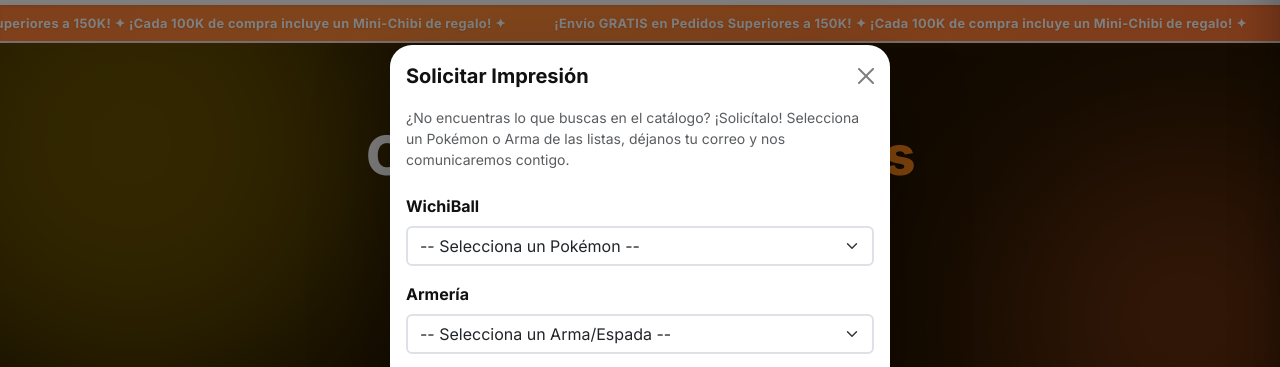
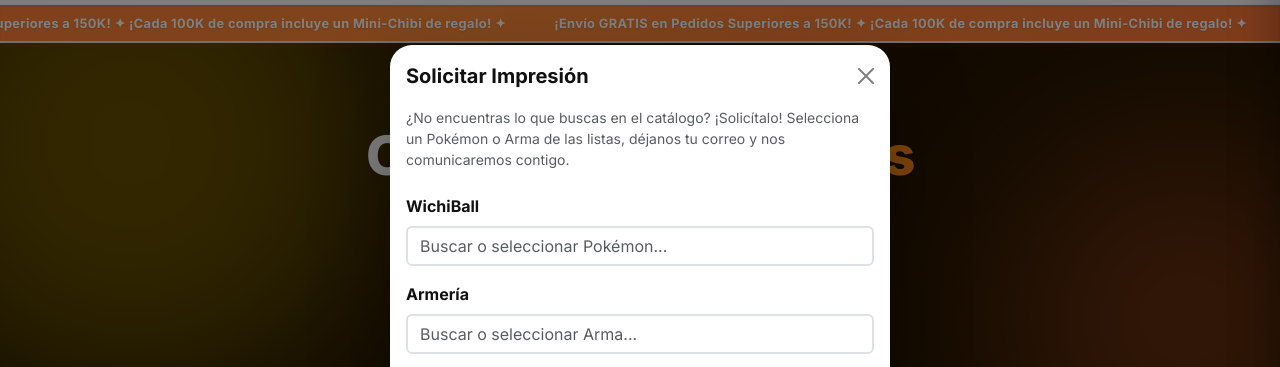
Before and after one commit to cr1c4rd0/wichiprints.github.io, a plain HTML site: page index.html in a window 1280 px wide. Both pictures are taken after a click on the button "Solicitar Impresión". Shown: the part 117-484 px from the top of the page. Drawn offline with nearby package versions, Linux system fonts and the light colour scheme.

Commit message:
feat: implement searchable datalist inputs for Pokémon and Armería requests with dynamic selection modules

```diff
--- a/index.html
+++ b/index.html
@@ -195,15 +195,13 @@
                     </p>
                     <div class="mb-3">
                         <label for="reqPokemon" class="form-label fw-bold">WichiBall</label>
-                        <select id="reqPokemon" class="form-select border-2">
-                            <option value="">Cargando Pokémon...</option>
-                        </select>
+                        <input type="text" id="reqPokemon" list="listPokemon" class="form-control border-2" placeholder="Buscar o seleccionar Pokémon..." autocomplete="off">
+                        <datalist id="listPokemon"></datalist>
                     </div>
                     <div class="mb-3">
                         <label for="reqArmeria" class="form-label fw-bold">Armería</label>
-                        <select id="reqArmeria" class="form-select border-2">
-                            <option value="">Cargando Armería...</option>
-                        </select>
+                        <input type="text" id="reqArmeria" list="listArmeria" class="form-control border-2" placeholder="Buscar o seleccionar Arma..." autocomplete="off">
+                        <datalist id="listArmeria"></datalist>
                     </div>
                     <div class="mb-4">
                         <label for="reqEmail" class="form-label fw-bold">Tu Correo Electrónico</label>
@@ -277,6 +275,8 @@
     <script src="https://cdn.jsdelivr.net/npm/bootstrap@5.3.2/dist/js/bootstrap.bundle.min.js"></script>
 
     <!-- App scripts (orden de dependencias) -->
+    <script src="js/data/pokemon.js"></script>
+    <script src="js/data/armeria.js"></script>
     <script src="js/data/products.js"></script>
     <script src="js/modules/gallery.js"></script>
     <script src="js/modules/whatsapp.js"></script>
--- /dev/null
+++ b/js/data/armeria.js
@@ -0,0 +1,44 @@
+const armeriaList = [
+  "Haguro Tonbo - Katana de Lisa Yadomaru - Bleach",
+  "La espada de Eowyn - El Señor de los Anillos (LOTR)",
+  "Escopeta de Genya Shinazugawa - Demon Slayer",
+  "Cuchillo mata demonios - Sobrenatural",
+  "Ruri'iro Kujaku - Katana de Yumichika Ayasegawa - Bleach",
+  "Katana de Genya Shinazugawa - Cazadora de demonios",
+  "Tensa Zangetsu - Katana de Ichigo (Bankai) - Bleach",
+  "Skyward Master Sword - La leyenda de Zelda",
+  "Tiburon - Nivel Harribel's Sword - Bleach",
+  "Katana de Shinobu Kocho - Demon Slayer",
+  "Sento - Katana de kenshi - Mortal Kombat",
+  "Zangetsu - La espada de Ichigo (Shikai) - Bleach",
+  "Hattori Hanzo katana de Beatrix Kiddo - Kill Bill",
+  "Azotador y hacha con pinchos de Gyomei Himejima - Matademonios",
+  "Hozukimaru - Lanza de Ikkaku Madarame - Bleach",
+  "Espada de Altair - Assassin's Creed",
+  "Espada del Augurio - Forma Daga - Thundercats",
+  "Aguja - Espada del Avispón - Canción de seda del Caballero Hueco",
+  "El cuchillo de John Rambo - Rambo: First Blood Part II",
+  "Minazuki - Katana de Unohana - Bleach",
+  "Katana de Psylocke -Retro X-Uniforme - Marvel Rivals",
+  "Night Sky Sword - La espada de Kirito - Alicización de Sword Art Online",
+  "La espada de Rumi - KPop Demon Hunters",
+  "Excalibur - La espada de Arthur Boyle - Fire Force",
+  "Las dagas de Thorfinn - Saga de Vinlandia",
+  "Tobiume - Katana de Momo Hinamori - Bleach",
+  "Sandai Kitetsu - La Katana Maldita de Zoro - One Piece",
+  "La espada de Faramir - El Señor de los Anillos",
+  "Katana de 2B - Nier Automata",
+  "Wado Ichimonji - Katana de Zoro - One Piece",
+  "Katana de Psylocke (Venganza) - Marvel Rivals",
+  "Angel Blade - Sobrenatural",
+  "Espada de Trancos - LOTR",
+  "Espada de Obanai Iguro - Matademonios",
+  "La espada de Trafalgar D. Law - One Piece",
+  "Hadhafang - Espada de Arwen - LOTR",
+  "ICE - La espada de Eddard Stark - Juego de Tronos",
+  "Aerondight - Espada de plata - The Witcher",
+  "Espada del Rey Brujo - LOTR",
+  "Gonryomaru - La espada de Chojiro Sasakibe - Bleach",
+  "La espada de acero de Geralt - The Witcher 3",
+  "kurgan's Sword - Highlander"
+];
--- a/js/data/armeria.json
+++ /dev/null
@@ -1,24 +0,0 @@
-[
-  "Espada Maestra (The Legend of Zelda)",
-  "Espada de Energía (Halo)",
-  "Frostmourne (World of Warcraft)",
-  "Keyblade (Kingdom Hearts)",
-  "Buster Sword (Final Fantasy VII)",
-  "Yamato (Devil May Cry)",
-  "Rebellion (Devil May Cry)",
-  "Espada de Finn (Adventure Time)",
-  "Kusabimaru (Sekiro)",
-  "Mortal Blade (Sekiro)",
-  "Dark Repulser (Sword Art Online)",
-  "Elucidator (Sword Art Online)",
-  "Katana de Zoro - Wado Ichimonji (One Piece)",
-  "Katana de Zoro - Sandai Kitetsu (One Piece)",
-  "Katana de Zoro - Enma (One Piece)",
-  "Zangetsu (Bleach)",
-  "Nichirin de Tanjiro (Demon Slayer)",
-  "Nichirin de Zenitsu (Demon Slayer)",
-  "Nichirin de Rengoku (Demon Slayer)",
-  "Espada de Guts - Dragon Slayer (Berserk)",
-  "Daga de Kratos - Blades of Chaos (God of War)",
-  "Leviathan Axe (God of War)"
-]
--- /dev/null
+++ b/js/data/pokemon.js
@@ -0,0 +1,219 @@
+const pokemonList = [
+  "Quilava",
+  "Empoleon",
+  "Oshawott",
+  "Riolu",
+  "Infernape",
+  "Zeraora",
+  "Tangela",
+  "Charizard Clone",
+  "Blastoise Clone",
+  "Venusaur Clone",
+  "Elekid",
+  "Hypno",
+  "Drowzee",
+  "Torterra",
+  "Mega Charizard Y",
+  "Mr. Mime",
+  "Reshiram",
+  "Annihilape",
+  "Mega Rayquaza",
+  "Golem",
+  "Graveler",
+  "Scizor",
+  "Jolteon",
+  "Geodude",
+  "Venusaur",
+  "Gyarados",
+  "Haunter",
+  "Giratina",
+  "Magmar",
+  "Slowbro",
+  "Slowpoke",
+  "Mudkip",
+  "Milotic",
+  "Mimikyu",
+  "Golbat",
+  "Seaking",
+  "Goldeen",
+  "Houndoom",
+  "Houndour",
+  "Luxray",
+  "Porygon",
+  "Aerodactyl",
+  "Tentacool",
+  "Sprigatito",
+  "Deoxys",
+  "Seadra",
+  "Horsea",
+  "Galarian Ponyta",
+  "Charizard",
+  "Muk",
+  "Bidoof",
+  "Bulbasaur - Rose",
+  "Chandelure",
+  "Grimer",
+  "Zoroark",
+  "Zorua",
+  "Kangaskhan",
+  "Trubbish",
+  "Starmie",
+  "Tinkaton",
+  "Staryu",
+  "Mega Blastoise",
+  "Pichu",
+  "Kingler",
+  "Krabby",
+  "Blaziken",
+  "Electabuzz",
+  "Magnemite",
+  "Bulbasaur - Halloween",
+  "Wartortle",
+  "Ivysaur",
+  "Ash-Greninja",
+  "Kyogre",
+  "Cloyster",
+  "Bulbasaur - Christmas",
+  "Shellder",
+  "Charmander",
+  "Psyduck",
+  "Furret",
+  "Arcanine",
+  "Salamence",
+  "Ceruledge",
+  "Exeggutor",
+  "Sylveon",
+  "Exeggcute",
+  "Victreebel",
+  "Abra",
+  "Chikorita",
+  "Weepinbell",
+  "Bellsprout",
+  "Tauros",
+  "Charmeleon",
+  "Wooper",
+  "Mega Lucario",
+  "Latios",
+  "Latias",
+  "Poliwrath",
+  "Poliwhirl",
+  "Dragapult",
+  "Mega Raichu X",
+  "Primeape",
+  "Mankey",
+  "Mega Raichu Y",
+  "Palkia",
+  "Machamp",
+  "Machoke",
+  "Machop",
+  "Celebi",
+  "Totodile",
+  "Dugtrio",
+  "Scyther",
+  "Metagross",
+  "Diglett",
+  "Mega Gengar",
+  "Zekrom",
+  "Garchomp",
+  "Dialga",
+  "Tyranitar",
+  "Raikou",
+  "Cyndaquil",
+  "Mega Charizard X",
+  "Absol",
+  "Piplup",
+  "Arceus",
+  "Venomoth",
+  "Marowak",
+  "Venonat",
+  "Parasect",
+  "Suicune",
+  "Poliwag",
+  "Paras",
+  "Cubone",
+  "Lapras",
+  "Moltres",
+  "Electrode",
+  "Ninetales",
+  "Voltorb",
+  "Vulpix",
+  "Gardevoir",
+  "Darkrai",
+  "Jirachi",
+  "Ho-Oh",
+  "Entei",
+  "Zapdos",
+  "Zubat",
+  "Wigglytuff",
+  "Clefable",
+  "Clefairy",
+  "Greninja",
+  "Oddish",
+  "Articuno",
+  "Togepi",
+  "Pinsir",
+  "Weezing",
+  "Koffing",
+  "Magneton",
+  "Gloom",
+  "Nidoking",
+  "Nidorino",
+  "Nidoran♂",
+  "Vileplume",
+  "Jigglypuff",
+  "Glaceon",
+  "Persian",
+  "Nidoqueen",
+  "Nidorina",
+  "Chansey",
+  "Rayquaza",
+  "Ditto",
+  "Umbreon",
+  "Mewtwo",
+  "Snorlax",
+  "Leafeon",
+  "Lugia",
+  "Groudon",
+  "Bulbasaur",
+  "Squirtle",
+  "Blastoise",
+  "Caterpie",
+  "Metapod",
+  "Butterfree",
+  "Weedle",
+  "Kakuna",
+  "Beedrill",
+  "Pidgey",
+  "Pidgeotto",
+  "Pidgeot",
+  "Rattata",
+  "Raticate",
+  "Spearow",
+  "Fearow",
+  "Ekans",
+  "Arbok",
+  "Pikachu",
+  "Pikachu - Female",
+  "Raichu",
+  "Sandshrew",
+  "Sandslash",
+  "Nidoran♀",
+  "Meowth",
+  "Golduck",
+  "Growlithe",
+  "Kadabra",
+  "Alakazam",
+  "Gastly",
+  "Gengar",
+  "Onix",
+  "Magikarp",
+  "Eevee",
+  "Vaporeon",
+  "Flareon",
+  "Dratini",
+  "Dragonair",
+  "Dragonite",
+  "Mew",
+  "Espeon",
+  "Lucario"
+];
--- a/js/data/pokemon.json
+++ /dev/null
@@ -1,13 +0,0 @@
-[
-  "Bulbasaur", "Ivysaur", "Venusaur", "Charmander", "Charmeleon", "Charizard",
-  "Squirtle", "Wartortle", "Blastoise", "Caterpie", "Metapod", "Butterfree",
-  "Weedle", "Kakuna", "Beedrill", "Pidgey", "Pidgeotto", "Pidgeot", "Rattata", "Raticate",
-  "Pikachu", "Raichu", "Snorlax", "Mewtwo", "Mew", "Lugia", "Ho-Oh", "Rayquaza",
-  "Lucario", "Greninja", "Gengar", "Eevee", "Vaporeon", "Jolteon", "Flareon",
-  "Espeon", "Umbreon", "Leafeon", "Glaceon", "Sylveon", "Togepi", "Celebi",
-  "Jirachi", "Deoxys", "Arceus", "Garchomp", "Gyarados", "Dragonite", "Tyranitar",
-  "Metagross", "Salamence", "Zoroark", "Mimikyu", "Tinkaton", "Ceruledge", "Armarouge",
-  "Piplup", "Chimchar", "Turtwig", "Cyndaquil", "Totodile", "Chikorita", "Treecko",
-  "Torchic", "Mudkip", "Rowlet", "Litten", "Popplio", "Grookey", "Scorbunny", "Sobble",
-  "Sprigatito", "Fuecoco", "Quaxly"
-]
--- a/js/modules/request.js
+++ b/js/modules/request.js
@@ -6,44 +6,26 @@ function openRequestModal() {
         requestBsModal = new bootstrap.Modal(document.getElementById('requestModal'));
     }
 
-    // Fetch JSONs if not loaded
+    // Populate datalists if not loaded
     if (!requestDataLoaded) {
-        // Fetch Pokemon
-        fetch('js/data/pokemon.json')
-            .then(res => res.json())
-            .then(data => {
-                const select = document.getElementById('reqPokemon');
-                select.innerHTML = '<option value="">-- Selecciona un Pokémon --</option>';
-                const uniquePokemon = [...new Set(data)].sort();
+        // Populate Pokemon
+        const datalistPokemon = document.getElementById('listPokemon');
+        datalistPokemon.innerHTML = '';
+        const uniquePokemon = [...new Set(pokemonList)].sort();
         uniquePokemon.forEach(poke => {
             const option = document.createElement('option');
             option.value = poke;
-                    option.textContent = poke;
-                    select.appendChild(option);
-                });
-            })
-            .catch(err => {
-                console.error("Error loading pokemon JSON:", err);
-                document.getElementById('reqPokemon').innerHTML = '<option value="">Error al cargar</option>';
+            datalistPokemon.appendChild(option);
         });
 
-        // Fetch Armeria
-        fetch('js/data/armeria.json')
-            .then(res => res.json())
-            .then(data => {
-                const select = document.getElementById('reqArmeria');
-                select.innerHTML = '<option value="">-- Selecciona un Arma/Espada --</option>';
-                const uniqueArmeria = [...new Set(data)].sort();
+        // Populate Armeria
+        const datalistArmeria = document.getElementById('listArmeria');
+        datalistArmeria.innerHTML = '';
+        const uniqueArmeria = [...new Set(armeriaList)].sort();
         uniqueArmeria.forEach(item => {
             const option = document.createElement('option');
             option.value = item;
-                    option.textContent = item;
-                    select.appendChild(option);
-                });
-            })
-            .catch(err => {
-                console.error("Error loading armeria JSON:", err);
-                document.getElementById('reqArmeria').innerHTML = '<option value="">Error al cargar</option>';
+            datalistArmeria.appendChild(option);
         });
 
         requestDataLoaded = true;
@@ -58,8 +40,8 @@ function openRequestModal() {
 }
 
 function submitRequest() {
-    const pokemon = document.getElementById('reqPokemon').value;
-    const armeria = document.getElementById('reqArmeria').value;
+    const pokemon = document.getElementById('reqPokemon').value.trim();
+    const armeria = document.getElementById('reqArmeria').value.trim();
     const email = document.getElementById('reqEmail').value.trim();
 
     if (!pokemon && !armeria) {
```
Lines whose indentation alone changed are shown as unchanged.
